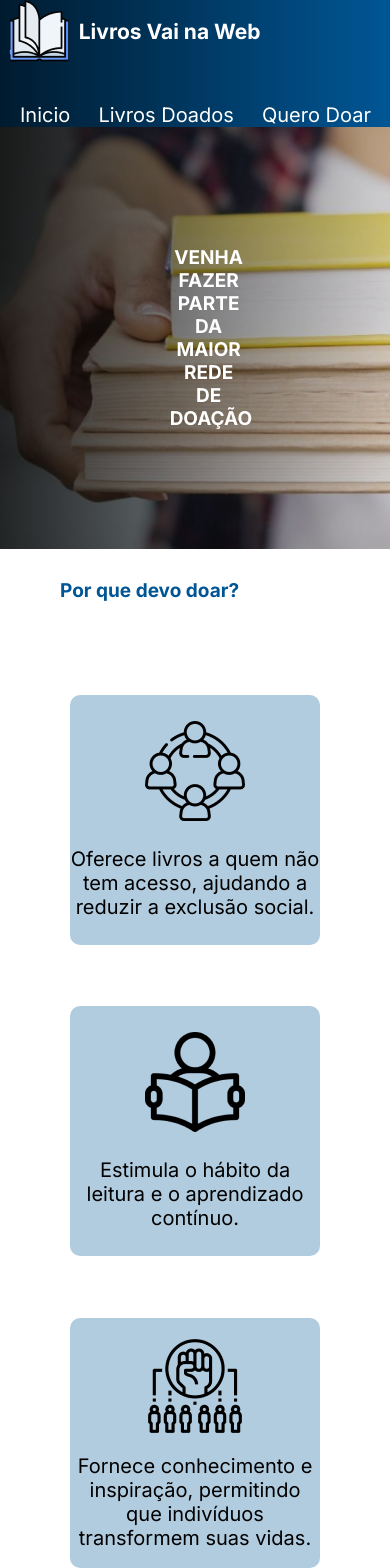
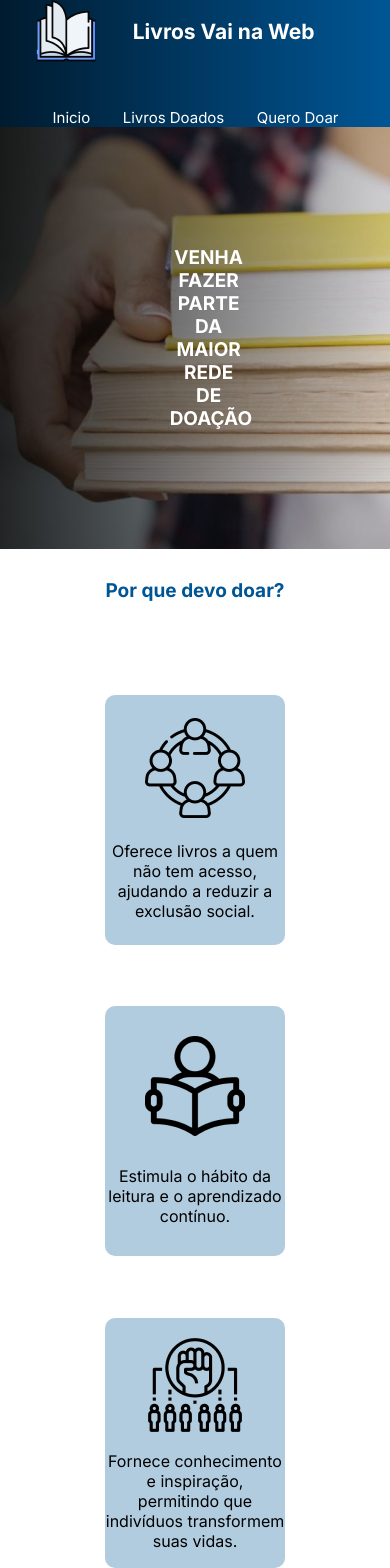
Before and after one commit to doougg26/livros_vnw, a React (Vite) app: page / in a window 390 px wide. Shown: the top 1568 px of the page. Built offline with nearby package versions, Linux system fonts and the light colour scheme.

Commit message:
ajuste de estilos

```diff
--- a/src/Components/Footer/footer.module.scss
+++ b/src/Components/Footer/footer.module.scss
@@ -42,6 +42,13 @@
             ul{
                 width: 40vw;
                 margin: 0px;
+                li{
+                    a{
+                        img{
+                            width: 20px;
+                        }
+                    }
+                }
             }
         }
     }
--- a/src/Components/Header/header.module.scss
+++ b/src/Components/Header/header.module.scss
@@ -58,12 +58,19 @@ header{
         flex-direction: column;
         align-items: flex-start;
         .boxLogo{
-            width: 270px;
+            width: 90vw;
         }
         ul{
+
+        }
+        .boxMenu{
+            width: 100vw;
+            ul{
             width: 90vw;
             justify-content: space-evenly;
             margin-left: 20px;
+                li{a{font-size: 15px;}}
+            }
         }
     }
     .boxInput{
--- a/src/Components/Pages/Home/home.module.scss
+++ b/src/Components/Pages/Home/home.module.scss
@@ -61,9 +61,24 @@
     }
     .devoDoar{
         height: 170vh;
+        div{
+            justify-content: center;
+            h2{
+                margin: 0px;
+            }
+        }
     }
     .boxCard{
         height: 155vh;
         flex-direction: column;
+        justify-content: space-evenly;
+        align-items: center;
+
+        article{
+            width: 180px;
+            p{
+                font-size: 16px;
+            }
+        }
     }
 }
```
